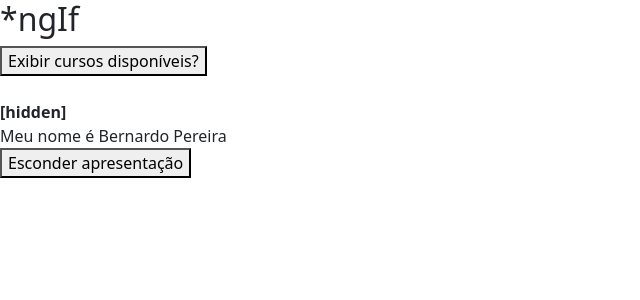
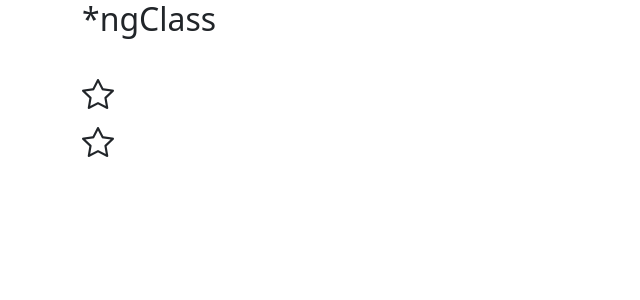
Before and after one commit to BernardoSemiOficial/curso-angular-loiane, an Angular app: page / in a window 1280 px wide. Shown: the top 300 px of the page, without its empty margins (0-640 px from the left). Built offline with nearby package versions, Linux system fonts and the light colour scheme.

Commit message:
docs: aprendendo sobre ngClass

```diff
--- a/angular.json
+++ b/angular.json
@@ -20,17 +20,13 @@
             "outputPath": "dist/04-diretivas",
             "index": "src/index.html",
             "main": "src/main.ts",
-            "polyfills": [
-              "zone.js"
-            ],
+            "polyfills": ["zone.js"],
             "tsConfig": "tsconfig.app.json",
             "inlineStyleLanguage": "scss",
-            "assets": [
-              "src/favicon.ico",
-              "src/assets"
-            ],
+            "assets": ["src/favicon.ico", "src/assets"],
             "styles": [
-              "src/styles.scss"
+              "src/styles.scss",
+              "./node_modules/bootstrap-icons/font/bootstrap-icons.min.css"
             ],
             "scripts": []
           },
@@ -82,19 +78,11 @@
         "test": {
           "builder": "@angular-devkit/build-angular:karma",
           "options": {
-            "polyfills": [
-              "zone.js",
-              "zone.js/testing"
-            ],
+            "polyfills": ["zone.js", "zone.js/testing"],
             "tsConfig": "tsconfig.spec.json",
             "inlineStyleLanguage": "scss",
-            "assets": [
-              "src/favicon.ico",
-              "src/assets"
-            ],
-            "styles": [
-              "src/styles.scss"
-            ],
+            "assets": ["src/favicon.ico", "src/assets"],
+            "styles": ["src/styles.scss"],
             "scripts": []
           }
         }
--- a/package.json
+++ b/package.json
@@ -21,6 +21,7 @@
     "@ng-bootstrap/ng-bootstrap": "^15.1.2",
     "@popperjs/core": "^2.11.6",
     "bootstrap": "^5.2.3",
+    "bootstrap-icons": "^1.11.1",
     "rxjs": "~7.8.0",
     "tslib": "^2.3.0",
     "zone.js": "~0.13.0"
--- a/src/app/app.component.html
+++ b/src/app/app.component.html
@@ -1,3 +1,4 @@
-<app-diretiva-ngif style="display: block"></app-diretiva-ngif>
+<app-diretiva-ngif style="display: none"></app-diretiva-ngif>
 <app-diretiva-ngswitch style="display: none"></app-diretiva-ngswitch>
 <app-diretiva-ngfor style="display: none"></app-diretiva-ngfor>
+<app-diretiva-ngclass></app-diretiva-ngclass>
--- /dev/null
+++ b/src/app/shared/components/diretiva-ngclass/diretiva-ngclass.component.html
@@ -0,0 +1,19 @@
+<section class="container">
+  <h2>*ngClass</h2>
+  <br />
+  <i
+    class="fs-2 bi"
+    [class.bi-star]="!isFavorite"
+    [class.bi-star-fill]="isFavorite"
+    (click)="handleClickFavorite()"
+  ></i>
+  <br />
+  <i
+    class="fs-2 bi"
+    [ngClass]="{
+      'bi-star': !isFavorite,
+      'bi-star-fill': isFavorite
+    }"
+    (click)="handleClickFavorite()"
+  ></i>
+</section>
--- /dev/null
+++ b/src/app/shared/components/diretiva-ngclass/diretiva-ngclass.component.ts
@@ -0,0 +1,16 @@
+import { Component, OnInit } from '@angular/core';
+
+@Component({
+  selector: 'app-diretiva-ngclass',
+  templateUrl: './diretiva-ngclass.component.html',
+  styleUrls: ['./diretiva-ngclass.component.scss'],
+})
+export class DiretivaNgclassComponent implements OnInit {
+  isFavorite = false;
+
+  ngOnInit() {}
+
+  handleClickFavorite() {
+    this.isFavorite = !this.isFavorite;
+  }
+}
```
Also changed, not shown: src/app/app.module.ts (+10 -3 lines), src/app/shared/components/diretiva-ngclass/diretiva-ngclass.component.scss (added), 2 other files (tests, documents, lock files or other folders).
